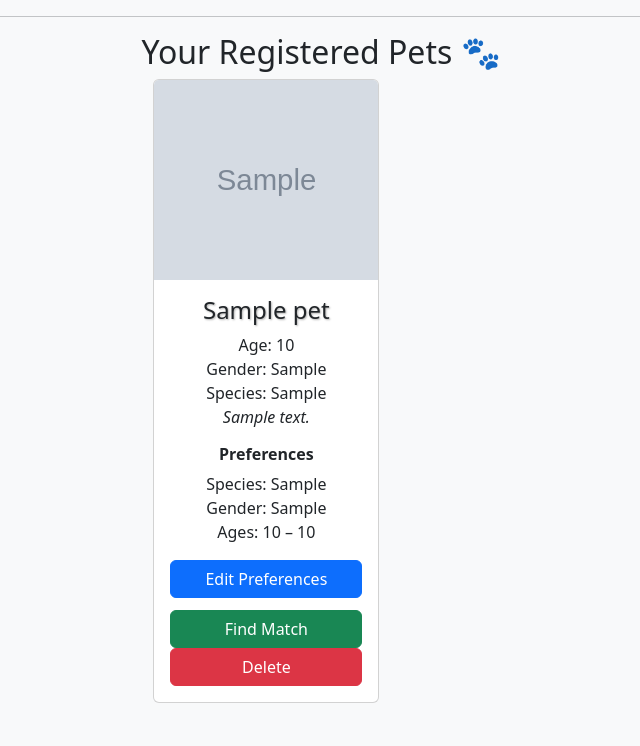
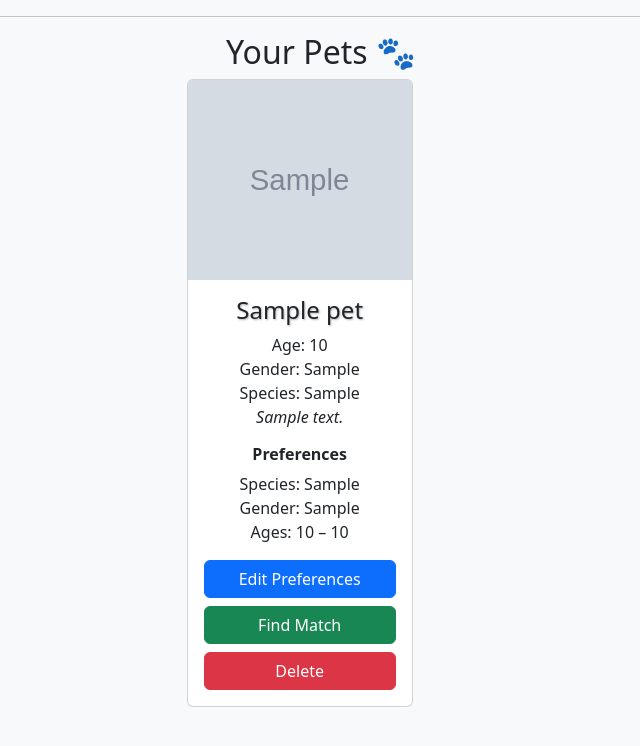
Before and after one commit to idabidit/DIS_project_june, a Flask app: page /view_owned_pets in a window 1280 px wide. Shown: the part 30-776 px from the top of the page, without its empty margins (319-959 px from the left). Run offline with Flask 3, Linux system fonts and the light colour scheme; the visitor is signed in with stand-in values (Sample User, id 1); grey boxes marked "Sample" are stand-in pictures; a database or web service that is not in the repository returns one stand-in record (values such as "Sample title"); some libraries are stand-ins or nearby versions.

Commit message:
Fixed an alignment issue

```diff
--- a/02_insert_data.sql
+++ b/02_insert_data.sql
@@ -34,8 +34,8 @@
 ('Bella', 14, 1, '/static/uploads/dog-1118584_640.jpg', 'Thinks it''s a cat and loves to climb trees.', 1, 1),
 ('Snickers', 7, 2, '/static/uploads/dog-3389723_640.jpg', 'Loves to chase laser pointers.', 1, 2),
 ('Princess Paws', 7, 1, '/static/uploads/dog-4988985_640.jpg', 'Believes it''s a superhero with wings.', 1, 3),
-('Oreo', 9, 2, '/static/uploads/dog-5173354_640.jpg', 'Thinks it''s a kangaroo and loves to jump high.', 1, 4),
-('Toby', 7, 1, '/static/uploads/dog-6563435_640.jpg', 'A peaceful and graceful dog.', 1, 5),
+('Toby', 7, 1, '/static/uploads/dog-6563435_640.jpg', 'A peaceful and graceful dog.', 1, 4),
+('Oreo', 9, 2, '/static/uploads/dog-5173354_640.jpg', 'Thinks it''s a kangaroo and loves to jump high.', 1, 5),
 ('Fuzzy', 8, 2, '/static/uploads/dog-5762115_640.jpg', 'Is a little shy, but give her time. She''s very friendly', 1, 6),
 ('Speedy', 5, 1, '/static/uploads/dog-6934437_640.jpg', 'A slow and steady like a turtle.', 1, 7),
 ('Lizzy', 13, 2, '/static/uploads/dog-7317820_640.jpg', 'Loves to play hide and seek.', 1, 8),
--- a/app/templates/view_owned_pets.html
+++ b/app/templates/view_owned_pets.html
@@ -1,7 +1,7 @@
 {% extends 'layout.html' %}
 {% block title %}Your Pets{% endblock %}
 {% block content %}
-<h2>Your Registered Pets 🐾</h2>
+<div class="text-center"><h2>Your Pets 🐾     </h2></div>
 
 {% if pets %}
 <div class="container">
@@ -43,11 +43,10 @@
           </a>
 
           <!-- find matches -->
-          <a href="{{ url_for('main.find_matches', pet_id=pet[0]) }}"
-             class="btn btn-success w-100 mt-1">
+            <a href="{{ url_for('main.find_matches', pet_id=pet[0]) }}"
+             class="btn btn-success w-100 mb-2">
             Find Match
-          </a>
-
+            </a>
           <!-- delete -->
           <form method="POST" action="{{ url_for('main.delete_pet', pet_id=pet[0]) }}">
             <button type="submit" class="btn btn-danger w-100"
```
